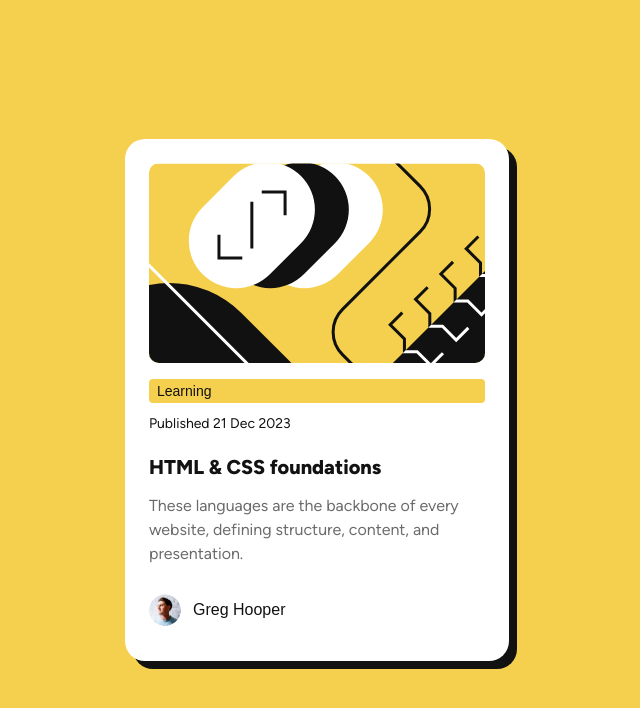
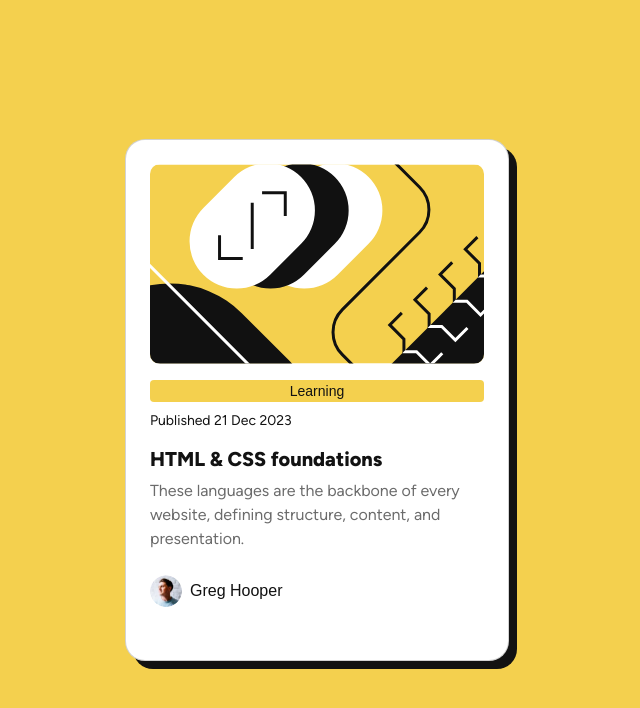
Before and after one commit to Bvega/blog-preview-card, a plain HTML site: page index.html in a window 1280 px wide. Shown: the whole page, without its empty margins (323-963 px from the left). Drawn offline with nearby package versions, Linux system fonts and the light colour scheme; a web font is replaced by a local one.

Commit message:
Finalize Bootstrap refactor: blog-preview-card

```diff
--- a/index.html
+++ b/index.html
@@ -1,11 +1,11 @@
 <!DOCTYPE html>
 <html lang="en">
 <head>
-  <meta charset="UTF-8">
-  <meta name="viewport" content="width=device-width, initial-scale=1">
+  <meta charset="UTF-8" />
+  <meta name="viewport" content="width=device-width, initial-scale=1" />
   <title>Blog Preview Card</title>
 
-  <!-- Local Figtree font (variable + static fallbacks) -->
+  <!-- Local Figtree font -->
   <style>
     @font-face {
       font-family: 'Figtree';
@@ -24,33 +24,103 @@
     }
   </style>
 
-  <link rel="stylesheet" href="./styles/variables.css">
-  <link rel="stylesheet" href="./styles/main.css">
+  <!-- Bootstrap CSS -->
+  <link
+    href="https://cdn.jsdelivr.net/npm/bootstrap@5.3.1/dist/css/bootstrap.min.css"
+    rel="stylesheet"
+  />
 </head>
-<body>
-  <div class="card">
-    <div class="card__image">
-      <img src="./assets/illustration-article.svg" alt="Blog cover image">
+<body
+  class="d-flex justify-content-center align-items-center min-vh-100"
+  style="background-color: hsl(47,88%,63%); font-family: 'Figtree', sans-serif;"
+>
+  <div
+    class="card"
+    style="
+      max-width: 384px;
+      width: 100%;
+      height: 522px;
+      padding: 24px;
+      background-color: #ffffff;
+      border-radius: 20px;
+      box-shadow: 8px 8px 0 hsl(0,0%,7%);
+      overflow: hidden;
+    "
+  >
+    <!-- Cover Image -->
+    <div
+      style="
+        width: 100%;
+        height: 200px;
+        border-radius: 10px;
+        overflow: hidden;
+        margin-bottom: 1rem;
+      "
+    >
+      <img
+        src="./assets/illustration-article.svg"
+        alt="Blog cover image"
+        class="img-fluid w-100 h-100"
+        style="object-fit: cover;"
+      />
     </div>
 
-    <div class="card__content">
-      <span class="card__category">Learning</span>
-      <time class="card__date" datetime="2023-12-21">
-        Published 21 Dec 2023
-      </time>
-      <h1 class="card__title">
-        <a href="#" class="card__link">HTML &amp; CSS foundations</a>
+    <!-- Content -->
+    <div class="d-flex flex-column gap-2">
+      <!-- Category Badge -->
+      <span
+        class="badge"
+        style="
+          background-color: hsl(47,88%,63%);
+          color: hsl(0,0%,7%);
+          font-weight: 500;
+          font-size: 0.875rem;
+          padding: 0.25rem 0.5rem;
+          border-radius: 4px;
+        "
+        >Learning</span
+      >
+
+      <!-- Date -->
+      <time
+        style="font-size: 0.875rem; color: hsl(0,0%,7%);"
+        datetime="2023-12-21"
+        >Published 21 Dec 2023</time
+      >
+
+      <!-- Title -->
+      <h1 class="h5 mt-2 mb-0">
+        <a
+          href="#"
+          class="text-decoration-none"
+          style="color: hsl(0,0%,7%); font-weight: 800;"
+          >HTML &amp; CSS foundations</a
+        >
       </h1>
-      <p class="card__description">
-        These languages are the backbone of every website,
-        defining structure, content, and presentation.
+
+      <!-- Description -->
+      <p style="font-size: 1rem; line-height: 1.5; color: hsl(0,0%,42%);">
+        These languages are the backbone of every website, defining structure,
+        content, and presentation.
       </p>
 
-      <div class="card__author">
-        <img src="./assets/image-avatar.webp" alt="Author avatar" class="card__avatar">
-        <span class="card__author-name">Greg Hooper</span>
+      <!-- Author -->
+      <div class="d-flex align-items-center gap-2 mt-auto">
+        <img
+          src="./assets/image-avatar.webp"
+          alt="Author avatar"
+          class="rounded-circle"
+          width="32"
+          height="32"
+        />
+        <span style="font-weight: 500; color: hsl(0,0%,7%);"
+          >Greg Hooper</span
+        >
       </div>
     </div>
   </div>
+
+  <!-- Bootstrap JS Bundle -->
+  <script src="https://cdn.jsdelivr.net/npm/bootstrap@5.3.1/dist/js/bootstrap.bundle.min.js"></script>
 </body>
 </html>
--- a/styles/main.css
+++ /dev/null
@@ -1,130 +0,0 @@
-/* Reset & base */
-*,
-*::before,
-*::after {
-  box-sizing: border-box;
-  margin: 0;
-  padding: 0;
-}
-
-html {
-  font-size: var(--fs-body);
-}
-
-body {
-  font-family: var(--ff-primary);
-  background-color: var(--clr-yellow);
-  display: flex;
-  align-items: center;
-  justify-content: center;
-  min-height: 100vh;
-  padding: 1rem;
-}
-
-/* Card container */
-.card {
-  width: 100%;
-  max-width: 384px;
-  height: 522px;              /* locked height */
-  background-color: var(--clr-white);
-  border-radius: 20px;
-  padding: 24px;
-  box-shadow: 8px 8px 0px var(--clr-gray-950);
-  overflow: hidden;
-}
-
-/* Image */
-.card__image {
-  width: 100%;
-  height: 200px;
-  border-radius: 10px;
-  overflow: hidden;
-  margin-bottom: 1rem;
-}
-
-.card__image img {
-  width: 100%;
-  height: 100%;
-  object-fit: cover;
-  display: block;
-}
-
-/* Content */
-.card__content {
-  display: flex;
-  flex-direction: column;
-  gap: 12px;
-}
-
-/* Category badge */
-.card__category {
-  display: inline-block;
-  background: var(--clr-yellow);
-  color: var(--clr-gray-950);
-  font-weight: var(--fw-medium);
-  font-size: 0.875rem;
-  padding: 0.25rem 0.5rem;
-  border-radius: 4px;
-}
-
-/* Date */
-.card__date {
-  font-size: 0.875rem;
-  color: var(--clr-gray-950);
-}
-
-/* Title link */
-.card__title {
-  margin: 0;
-}
-
-.card__link {
-  color: var(--clr-gray-950);
-  font-size: 1.25rem;
-  font-weight: var(--fw-bold);
-  text-decoration: none;
-  transition: color 0.2s;
-}
-
-.card__link:hover {
-  color: var(--clr-yellow);
-}
-
-.card__link:focus {
-  color: var(--clr-yellow);
-  outline: 2px solid var(--clr-yellow);
-  outline-offset: 4px;
-}
-
-/* Description */
-.card__description {
-  font-size: 1rem;
-  color: var(--clr-gray-500);
-  line-height: 1.5;
-}
-
-/* Author */
-.card__author {
-  display: flex;
-  align-items: center;
-  gap: 0.75rem;
-  margin-top: 1rem;
-}
-
-.card__avatar {
-  width: 32px;
-  height: 32px;
-  border-radius: 50%;
-}
-
-.card__author-name {
-  font-weight: var(--fw-medium);
-  color: var(--clr-gray-950);
-}
-
-/* Desktop background remains centered */
-@media (min-width: var(--bp-desktop)) {
-  body {
-    background-color: var(--clr-yellow);
-  }
-}
--- a/styles/variables.css
+++ /dev/null
@@ -1,16 +0,0 @@
-:root {
-  /* Colors */
-  --clr-yellow: hsl(47, 88%, 63%);
-  --clr-white: hsl(0, 0%, 100%);
-  --clr-gray-500: hsl(0, 0%, 42%);
-  --clr-gray-950: hsl(0, 0%, 7%);
-
-  /* Typography */
-  --ff-primary: 'Figtree', sans-serif;
-  --fs-body: 16px;
-  --fw-medium: 500;
-  --fw-bold: 800;
-
-  /* Breakpoint */
-  --bp-desktop: 768px;
-}
```
